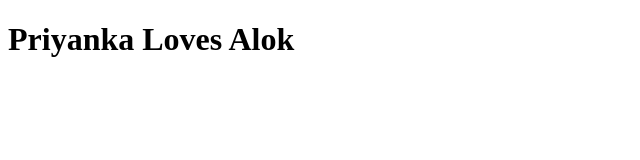
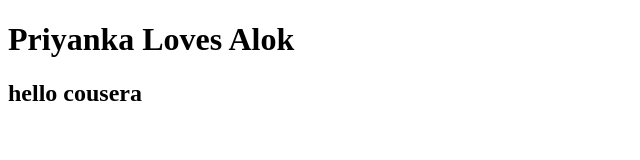
Before and after one commit to gappuTripathi/coursera-angularJS, a plain HTML site: page index.html in a window 1280 px wide. Shown: the whole page, without its empty margins (0-640 px from the left). Drawn offline with Linux system fonts and the light colour scheme.

Commit message:
first web file

```diff
--- a/index.html
+++ b/index.html
@@ -6,5 +6,7 @@
   </head>
   <body>
     <h1> Priyanka Loves Alok</h1>
+    <h2>hello cousera<h2>
+
   </body>
 </html>
```
